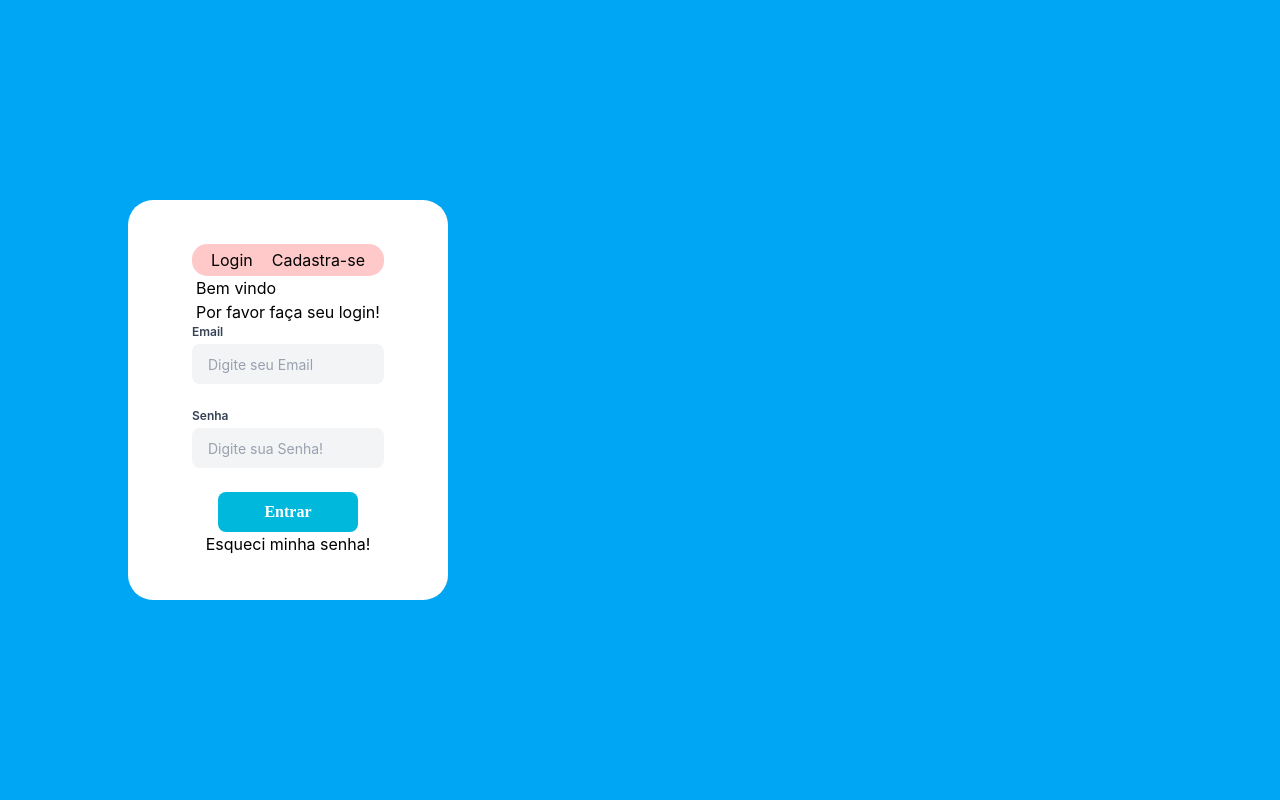
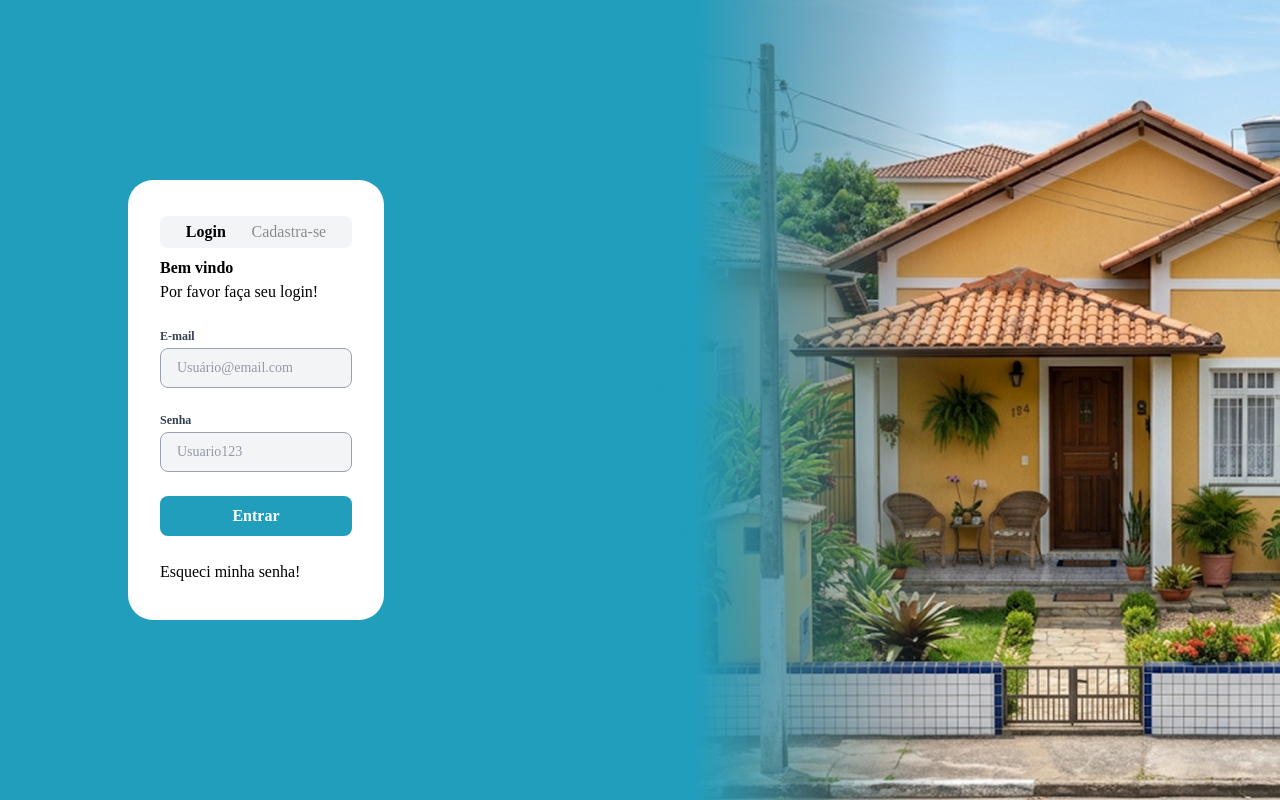
Before and after one commit to JohnOnias/PrintII-SDL, a React (Vite) app in the folder front/: page / in a window 1280 px wide. Built offline with nearby package versions, Linux system fonts and the light colour scheme.

Commit message:
login feito

```diff
--- a/front/index.html
+++ b/front/index.html
@@ -7,7 +7,7 @@
     <title>front</title>
   </head>
   <body>
-    <div id="root" class="bg-sky-500 m-auto w-screen h-screen flex-col justify-center justify-items-center "></div>
+    <div id="root" class="m-auto w-screen h-screen flex-col justify-center justify-items-center "></div>
     <script type="module" src="/src/main.jsx"></script>
   </body>
 </html>
--- a/front/package.json
+++ b/front/package.json
@@ -13,6 +13,8 @@
     "@tailwindcss/vite": "^4.2.2",
     "react": "^19.2.4",
     "react-dom": "^19.2.4",
+    "react-router": "^7.14.1",
+    "react-router-dom": "^7.14.1",
     "tailwindcss": "^4.2.2"
   },
   "devDependencies": {
--- a/front/src/components/Button/Entrar.jsx
+++ b/front/src/components/Button/Entrar.jsx
@@ -1,12 +1,13 @@
 import React from 'react'
 
-export default function Entrar() {
+export default function Entrar({ onClick}) {
 
   return (
-    <div className='bg-cyan-500 flex h-10 w-35 justify-center justify-items-center items-center rounded-lg font-[poppins] font-bold text-base hover:bg-blue-600 text-white'>
 
+
+    <button onClick={onClick} type="submit" className='bg-print2 flex h-[4.9vh] w-[15vw] justify-center justify-items-center items-center rounded-lg font-[Poppins] font-bold text-base hover:bg-blue-600 text-white hover:cursor-pointer'>
       Entrar
+    </button>
 
-    </div>
   )
 }
--- a/front/src/components/Input/Input.jsx
+++ b/front/src/components/Input/Input.jsx
@@ -1,14 +1,19 @@
 import React from 'react'
 
-export default function Input({nome, placeholder, tipo}) {
+export default function Input({nome, placeholder, tipo, value, onChange}) {
 
   return (
                 <div>
                     <label className="block text-xs font-semibold text-gray-700 mb-1">{nome}</label>
+
                     <input
                       type={tipo}
+                      required
+                      minLength={6}
                       placeholder={placeholder}
-                      className=" w-[15vw] h-[5vh] px-4 py-2.5 bg-gray-100 rounded-lg text-sm text-gray-700 placeholder-gray-400 outline-none focus:bg-gray-50 focus:border border-gray-300"
+                      value={value}
+                      onChange={onChange}
+                      className=" w-[15vw] h-[5vh] px-4 py-2.5 bg-gray-100 rounded-lg text-sm text-gray-700 borde-solid border-gray-400 border"
 
                     />
                   </div>
--- a/front/src/main.jsx
+++ b/front/src/main.jsx
@@ -1,13 +1,14 @@
-import { StrictMode } from 'react'
 import { createRoot } from 'react-dom/client'
 import './styles/index.css'
 import Login from './pages/login/Login';
+import { BrowserRouter } from 'react-router-dom';
 
 
 createRoot(document.getElementById('root')).render(
 
-  <StrictMode>
-    <Login />
-  </StrictMode>,
+  <BrowserRouter>
+  <Login/>
+  </BrowserRouter>
+
 
 )
--- a/front/src/pages/login/Login.jsx
+++ b/front/src/pages/login/Login.jsx
@@ -1,39 +1,91 @@
 import React from "react";
+import { useNavigate } from "react-router-dom";
+import { useState } from "react";
 
+// importo a função de login auth
+import { loginAuth } from "../../services/authService.js";
+
+//importo a imagem de fundo
+import bg from '../../assets/imgs/bg.png';
+
+//importo components reutilizaveis
 import Input from "../../components/Input/Input.jsx";
 import Entrar from "../../components/Button/Entrar.jsx";
 
 export default function Login() {
+
+  // declaro useState
+  const [email, setEmail] = useState("");
+  const [senha, setSenha] = useState("");
+
+
+
+
+  const navigate = useNavigate();
+  // funcção de login auth
+  const handleLogin = async () => {
+
+    console.log("teste");
+
+    try {
+      const data = await loginAuth(email, senha);
+
+      localStorage.setItem("token", data.token);
+
+      navigate("/dashboard");
+
+    } catch (error) {
+      console.error(error.message);
+
+    }
+
+  };
+
+
   return (
     <>
-      <div className="h-full w-full flex-row justify-start  content-center ">
-        <div className="bg-white flex-col content-center justify-items-center h-[50vh] w-[25vw] rounded-[25px] ml-[10vw]">
+      <div className=" flex flex-row  justify-start content-center items-center h-screen w-screen bg-cover bg-center bg-no-repeat font-[Poppins] "
+        style={{ backgroundImage: `url(${bg})` }}
+      >
 
-          <div className=" bg-red-200 flex justify-evenly items-center h-[4vh] w-[15vw] rounded-[15px]">
-            <h3>Login</h3> <h3>Cadastra-se</h3>
+        <div className="bg-white flex-col content-center justify-items-center h-[55vh] w-[20vw] rounded-[25px] ml-[10vw] m-auto">
+          <div >
+            <div className=" bg-gray-100 flex justify-evenly items-center h-[4vh] w-[15vw] rounded-[7px] mb-[1vh]">
+
+              <h3 className="font-bold ">Login</h3>
+              <h3 className="text-print2fontcinza font-[Poppins]  hover:font-bold hover:text-black cursor-pointer " onClick={() => navigate("/cadastro")}>Cadastra-se</h3>
             </div>
-          <div>
-            <h1>Bem vindo</h1>
-            <h5>Por favor faça seu login!</h5>
+            <div >
+              <h1 className="font-bold">Bem vindo</h1>
+              <h5 className="font-regular text ">Por favor faça seu login!</h5>
             </div>
+            <form action="">
+              <br />
               <Input
-            placeholder={"Digite seu Email"}
-            tipo={"text"}
-            nome={"Email"}
+                placeholder={"Usuário@email.com"}
+                tipo={"email"}
+                nome={"E-mail"}
+                value={email}
+                onChange={(e) => setEmail(e.target.value)}
               />
 
               <br />
 
               <Input
-            placeholder={"Digite sua Senha!"}
+                placeholder={"Usuario123"}
                 tipo={"password"}
                 nome={"Senha"}
+                value={senha}
+                onChange={(e) => setSenha(e.target.value)}
               />
               <br />
-          <Entrar/>
 
+              <Entrar onClick={handleLogin} />
 
-          <a href="#">Esqueci minha senha!</a>
+              <br />
+            </form>
+
+            <p onClick={() => navigate("/resetSenha")} className="hover: cursor-pointer ">Esqueci minha senha!</p>
 
 
 
@@ -41,6 +93,7 @@ export default function Login() {
 
           </div>
         </div>
+      </div>
     </>
   );
 }
--- /dev/null
+++ b/front/src/services/authService.js
@@ -0,0 +1,17 @@
+export async function loginAuth(email, password) {
+  const response = await fetch("http://localhost:8000/usuarios/login", {
+    method: "POST",
+    headers: {
+      "Content-Type": "application/json",
+    },
+    body: JSON.stringify({ email, password }),
+  });
+
+  const data = await response.json();
+
+  if (!response.ok) {
+    throw new Error(data.message || "Erro no login");
+  }
+
+  return data;
+}
--- a/front/src/styles/index.css
+++ b/front/src/styles/index.css
@@ -1 +1,7 @@
 @import "tailwindcss";
+
+
+@theme {
+    --color-print2: #219EBC;
+    --color-print2fontcinza: #8C8C8C;
+}
```
Also changed, not shown: front/src/assets/imgs/bg.png (added), front/src/routes/routes.jsx (added), 1 other file (tests, documents, lock files or other folders). Lines whose indentation alone changed are shown as unchanged.
